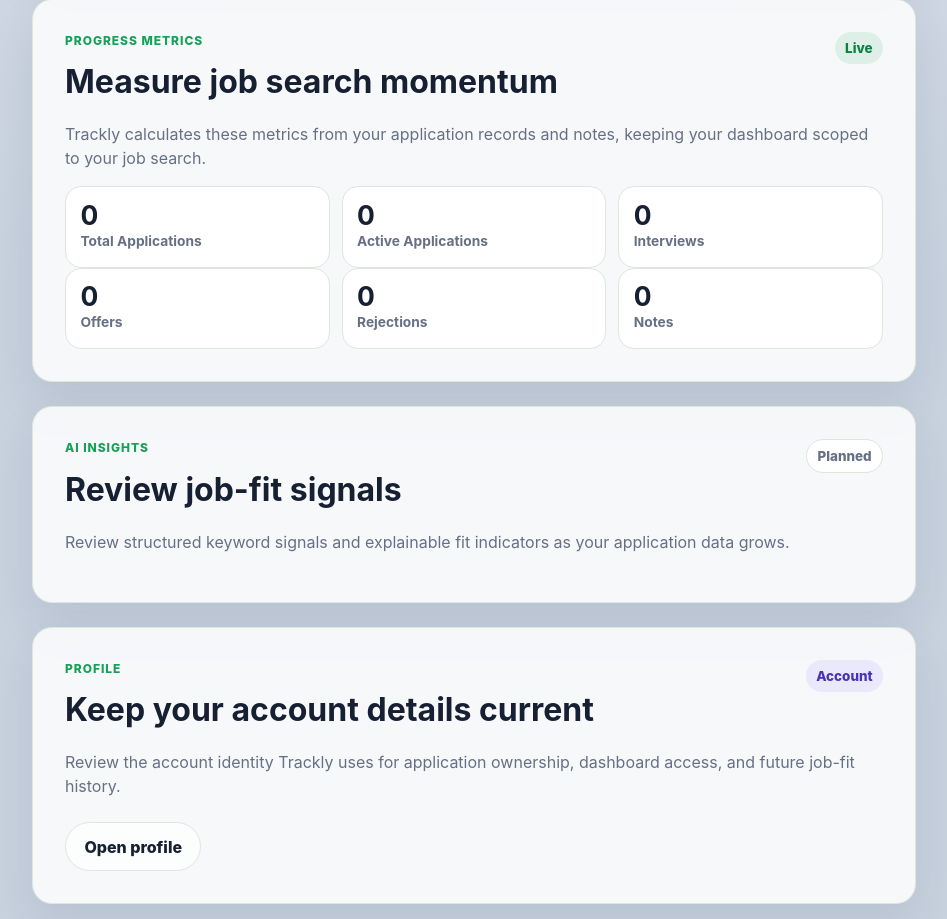
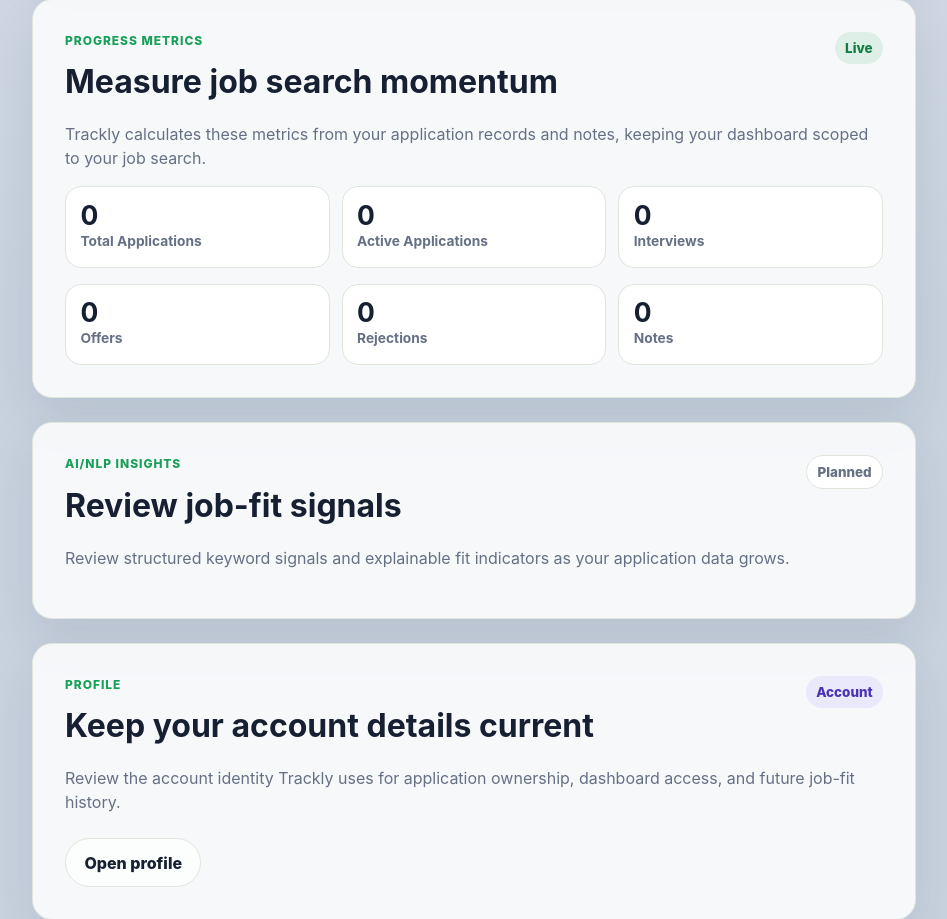
Before and after one commit to AAdewunmi/Trackly-Job-Applications-Tracker-Project, a Django app: page /dashboard/preview/ in a window 1280 px wide. Shown: the part 1234-2153 px from the top of the page, without its empty margins (284-1231 px from the left). Run offline with Django 5.2, Linux system fonts and the light colour scheme.

Commit message:
feat(dashboard): wire dynamic pipeline and progress metrics

```diff
--- a/templates/dashboard/user_index.html
+++ b/templates/dashboard/user_index.html
@@ -149,7 +149,7 @@
             </section>
 
             <section id="metrics" class="tl-panel" aria-labelledby="metrics-heading">
-                <div class="tl-panel-body">
+                <div class="tl-panel-body tl-stack">
                     <div class="tl-shot-header">
                         <div>
                             <p class="tl-eyebrow">Progress metrics</p>
@@ -198,7 +198,7 @@
                 <div class="tl-panel-body">
                     <div class="tl-shot-header">
                         <div>
-                            <p class="tl-eyebrow">AI insights</p>
+                            <p class="tl-eyebrow">AI/NLP insights</p>
                             <h2 id="insights-heading">Review job-fit signals</h2>
                         </div>
                         <span class="tl-badge tl-badge-muted">Planned</span>
```
